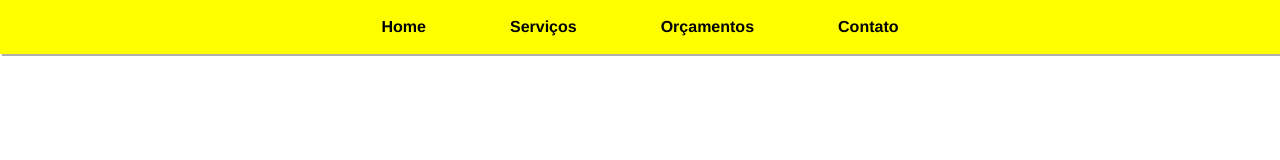
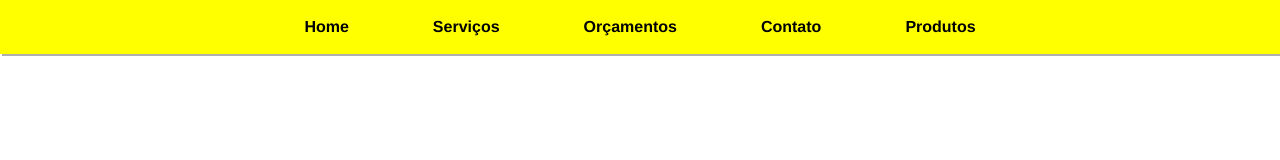
Before and after one commit to Site-DDCONSTRU/DDCONSTRU, a plain HTML site: page index.html in a window 1280 px wide. Drawn offline with Linux system fonts and the light colour scheme.

Commit message:
Update index.html

```diff
--- a/index.html
+++ b/index.html
@@ -14,6 +14,7 @@
             <a href="#">Serviços</a>
             <a href="#">Orçamentos</a>
             <a href="#">Contato</a>
+            <a href="#">Produtos</a>
         </nav>
     </header>
 </body>
```
